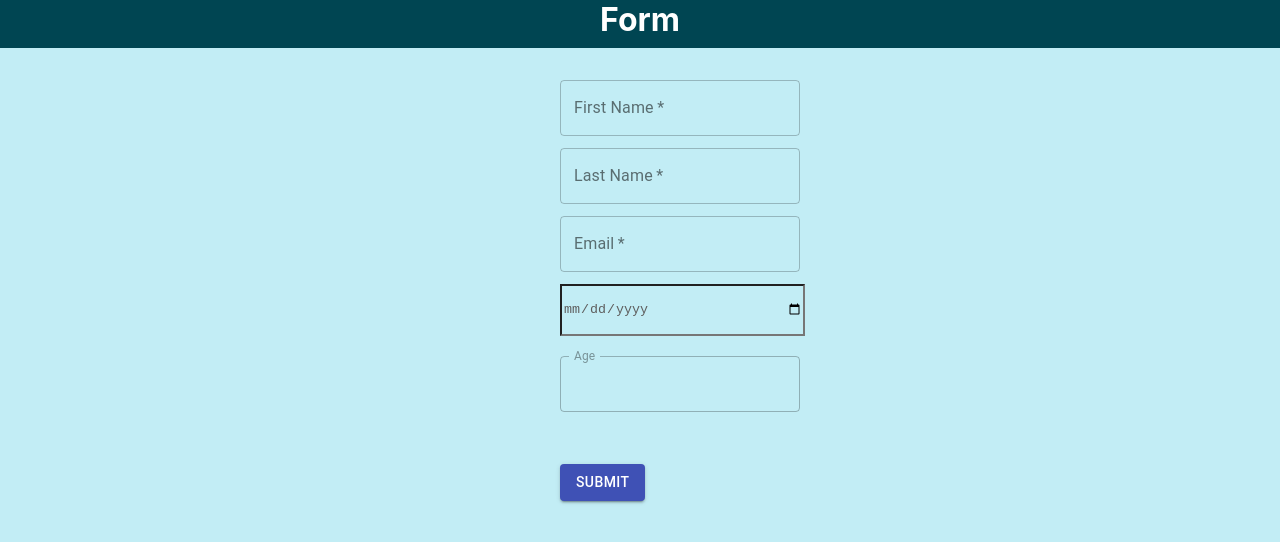
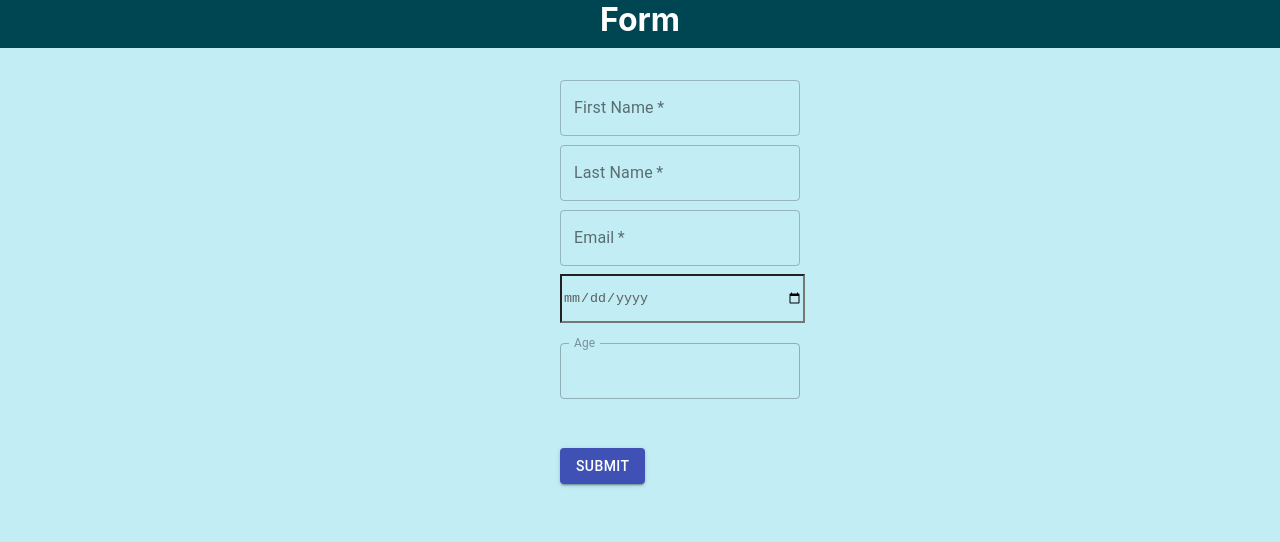
Before and after one commit to hishamibrah/ReactAssignment, a React (Create React App) app: page / in a window 1280 px wide. Shown: the top 542 px of the page. Built offline with nearby package versions, Linux system fonts and the light colour scheme.

Commit message:
fixreset

```diff
--- a/src/App.css
+++ b/src/App.css
@@ -24,7 +24,7 @@
   color: rgb(94, 94, 94);
   background-color: #c2edf5;
   width: 15rem;
-  height: 3rem;
+  height: 2.8rem;
 }
 
 .container {
```
